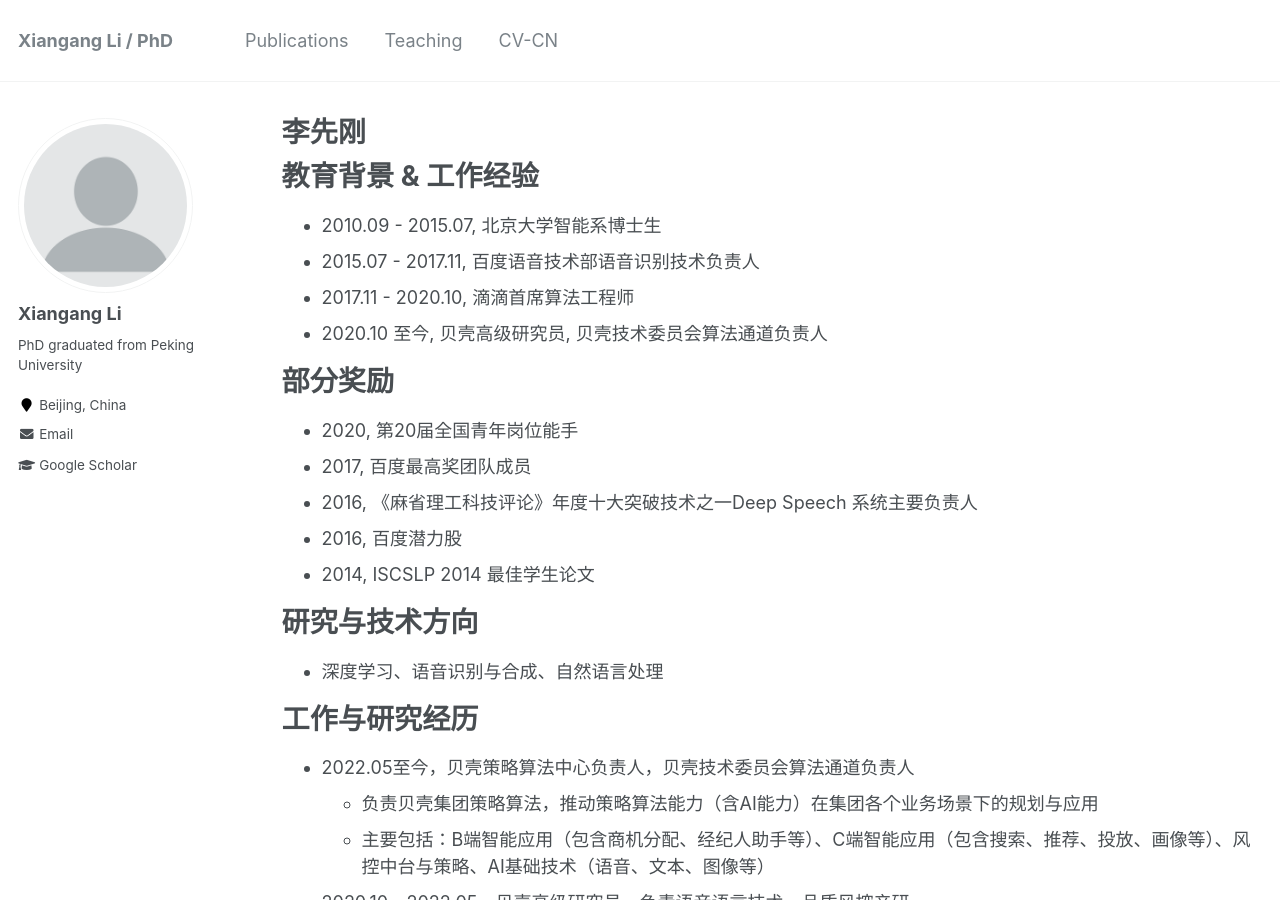
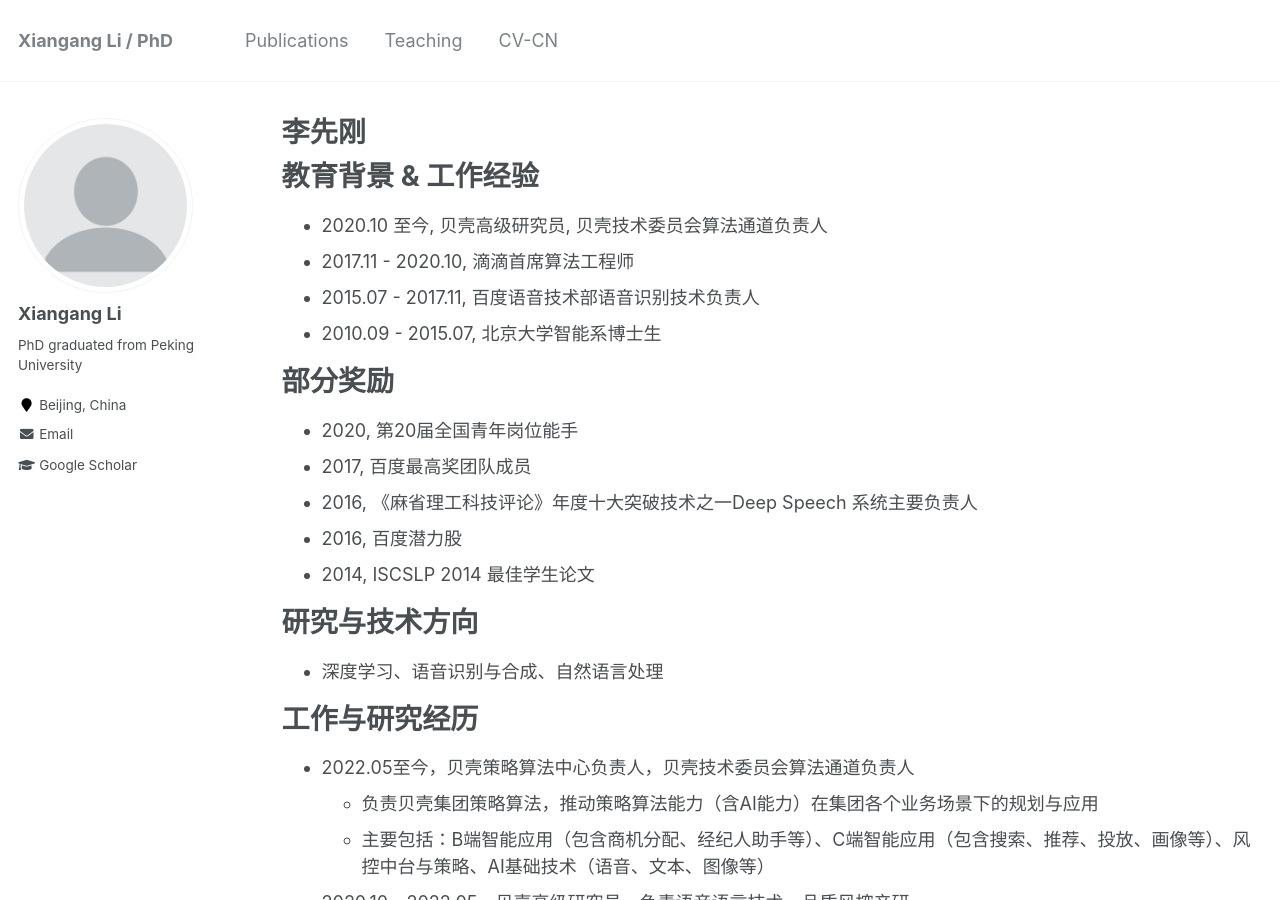
Before and after one commit to xiangangli/xiangangli.github.io, a Jekyll site: the page built from _pages/cv-cn.md, in a window 1280 px wide and 900 px high. Built offline with Jekyll 4.4.1, drawn with Linux system fonts in a browser that asks for light colours.

Commit message:
update cv

```diff
--- a/_pages/cv-cn.md
+++ b/_pages/cv-cn.md
@@ -11,10 +11,10 @@ redirect_from:
 
 教育背景 & 工作经验
 ======
+* 2020.10 至今, 贝壳高级研究员, 贝壳技术委员会算法通道负责人
+* 2017.11 - 2020.10,    滴滴首席算法工程师
+* 2015.07 - 2017.11,    百度语音技术部语音识别技术负责人
 * 2010.09 - 2015.07,    北京大学智能系博士生
-* 2015.07 - 2017.11,    百度语音技术部语音识别技术负责人
-* 2017.11 - 2020.10,    滴滴首席算法工程师
-* 2020.10 至今, 贝壳高级研究员, 贝壳技术委员会算法通道负责人
 
 部分奖励
 ======
```
